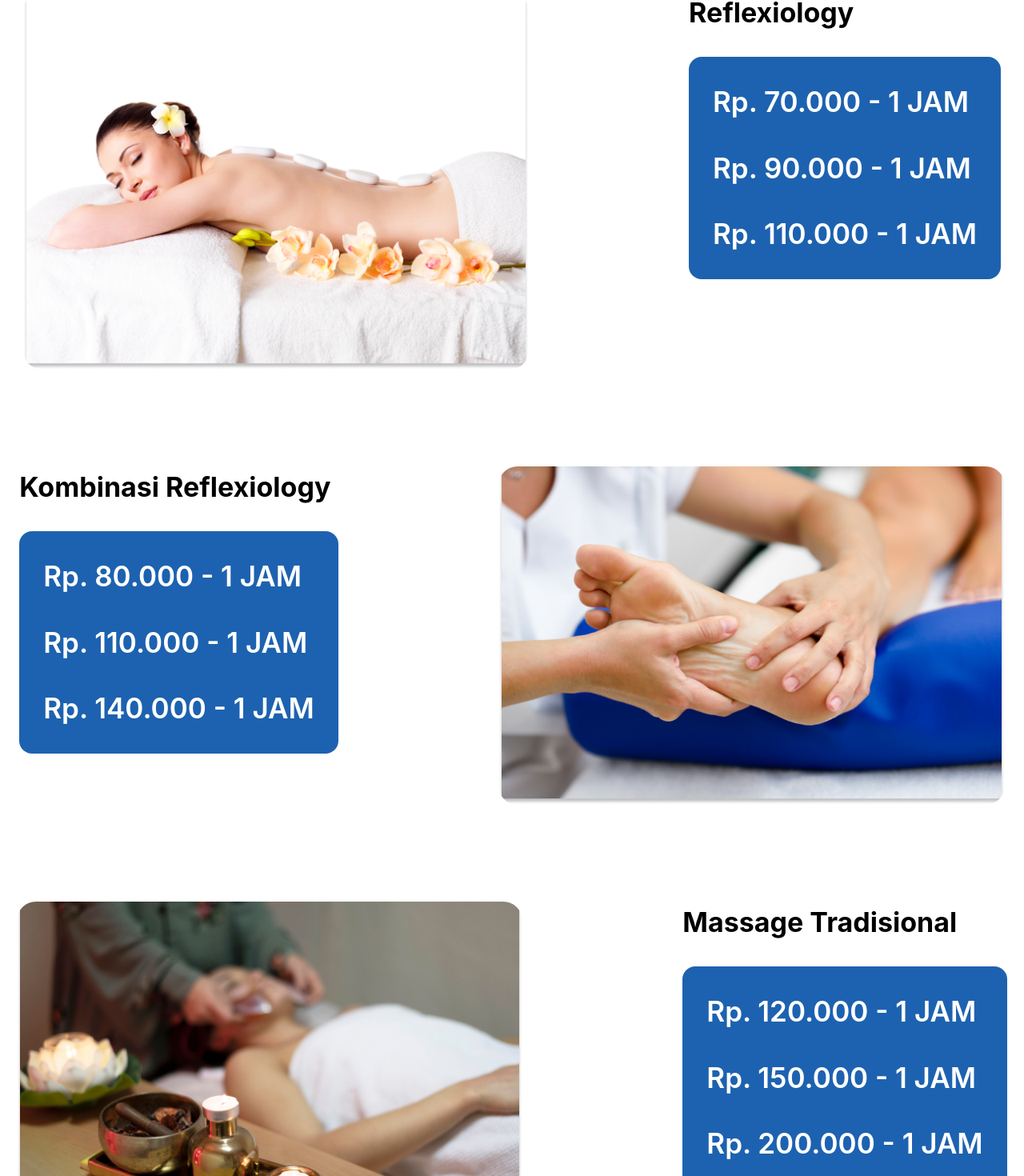
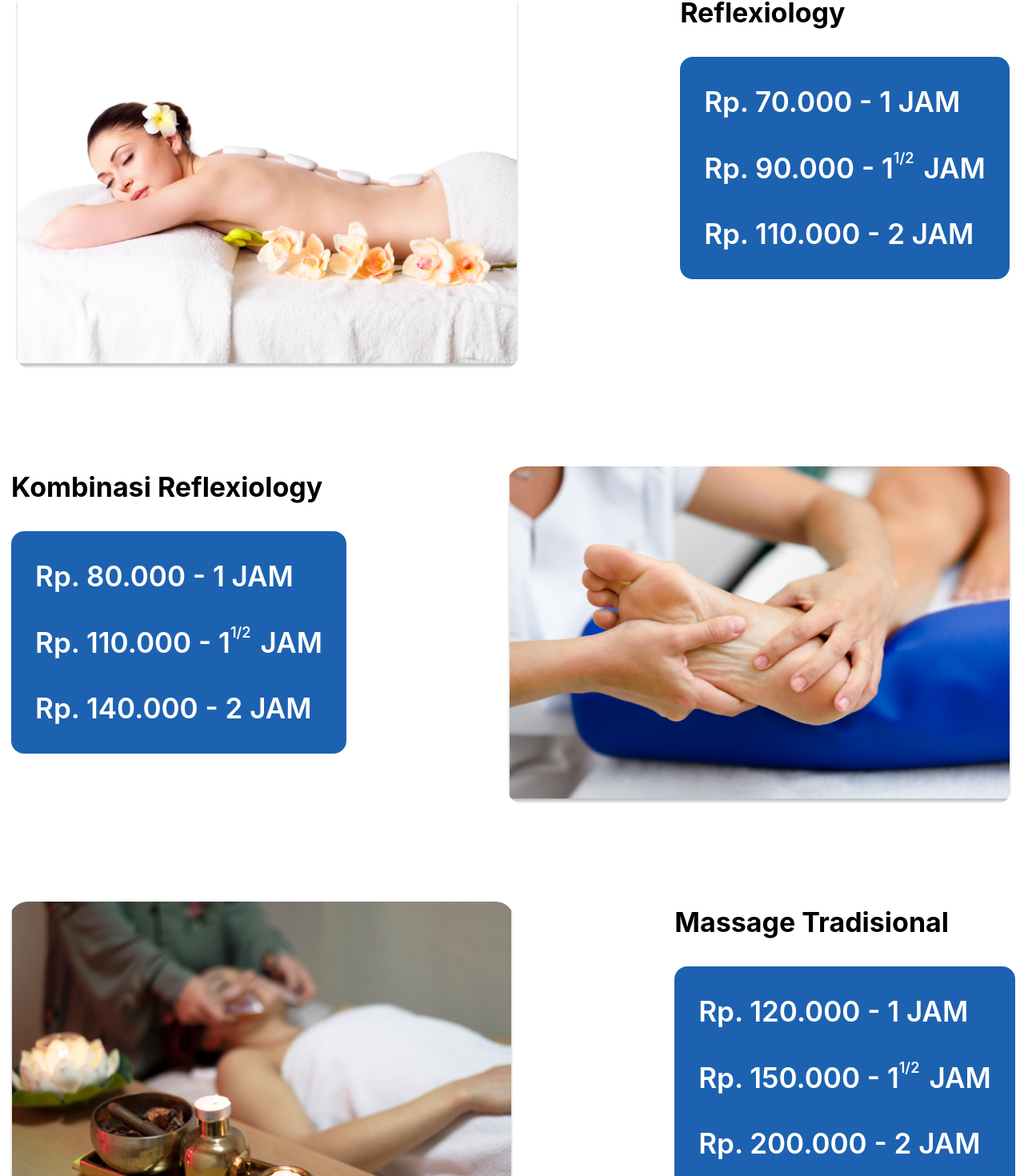
Before and after one commit to Mhilmy11/Ayra-Massage, a React (Create React App) app: page / in a window 1280 px wide. Shown: the part 1059-2529 px from the top of the page at 80% size. Built offline with nearby package versions, Linux system fonts and the light colour scheme.

Commit message:
fix-wrong-text-at-services

```diff
--- a/src/App.js
+++ b/src/App.js
@@ -39,7 +39,7 @@ function App() {
       <div ref={home}>
         <div className=' flex items-center h-[800px]'>
           <div className=' absolute left-[200px] top-[450px]'>
-            <h1 className=' font-bold text-[48px] w-[481px]'>Family Massage & Reflexiology</h1>
+            <h3 className=' font-bold text-[48px] w-[481px]'>Family Massage & Reflexiology</h3>
             <div className=' pt-[30px]'>
               <button className=' button-5'>
                 <ReactWhatsapp number='+62 85311985211' massage='Hallo kak!, Saya ingin Booking di Ayra Massage'>Book Now!</ReactWhatsapp>
@@ -82,12 +82,12 @@ function App() {
               <img className=' rounded-3xl w-[632px] h-[472px]' src={ReflexiologyAssets} alt='Refelxiology'/>
             </div>
             <div>
-              <div className=' pb-[30px] font-bold text-[34px]'>Reflexiology</div>
+              <h1 className=' pb-[30px] font-bold text-[34px]'>Reflexiology</h1>
               <div className=' cardcolor rounded-2xl flex justify-center items-center'>
                 <div className=' text-white font-semibold text-[35px] p-[30px]'>
                   <p>Rp. 70.000 - 1 JAM</p>
-                  <p className=' py-[30px]'>Rp. 90.000 - 1 JAM</p>
-                  <p>Rp. 110.000 - 1 JAM</p>
+                  <p className=' py-[30px] flex'>Rp. 90.000 - 1 <p className=' text-lg pr-3'>1/2</p> JAM</p>
+                  <p>Rp. 110.000 - 2 JAM</p>
                 </div>
               </div>
             </div>
@@ -104,8 +104,8 @@ function App() {
               <div className=' cardcolor rounded-2xl flex justify-center items-center'>
                 <div className=' text-white font-semibold text-[35px] p-[30px]'>
                   <p>Rp. 80.000 - 1 JAM</p>
-                  <p className=' py-[30px]'>Rp. 110.000 - 1 JAM</p>
-                  <p>Rp. 140.000 - 1 JAM</p>
+                  <p className=' py-[30px] flex'>Rp. 110.000 - 1 <p className=' text-lg pr-3'>1/2</p> JAM</p>
+                  <p>Rp. 140.000 - 2 JAM</p>
                 </div>
               </div>
             </div>
@@ -128,8 +128,8 @@ function App() {
               <div className=' cardcolor rounded-2xl flex justify-center items-center'>
                 <div className=' text-white font-semibold text-[35px] p-[30px]'>
                   <p>Rp. 120.000 - 1 JAM</p>
-                  <p className=' py-[30px]'>Rp. 150.000 - 1 JAM</p>
-                  <p>Rp. 200.000 - 1 JAM</p>
+                  <p className=' py-[30px] flex'>Rp. 150.000 - 1 <p className=' text-lg pr-3'>1/2</p> JAM</p>
+                  <p>Rp. 200.000 - 2 JAM</p>
                 </div>
               </div>
             </div>
@@ -146,8 +146,8 @@ function App() {
               <div className=' cardcolor rounded-2xl flex justify-center items-center'>
                 <div className=' text-white font-semibold text-[35px] p-[30px]'>
                   <p>Rp. 150.000 - 1 JAM</p>
-                  <p className=' py-[30px]'>Rp. 180.000 - 1 JAM</p>
-                  <p>Rp. 220.000 - 1 JAM</p>
+                  <p className=' py-[30px] flex'>Rp. 180.000 - 1 <p className=' text-lg pr-3'>1/2</p> JAM</p>
+                  <p>Rp. 220.000 - 2 JAM</p>
                 </div>
               </div>
             </div>
```
Also changed, not shown: 1 other file (tests, documents, lock files or other folders).
